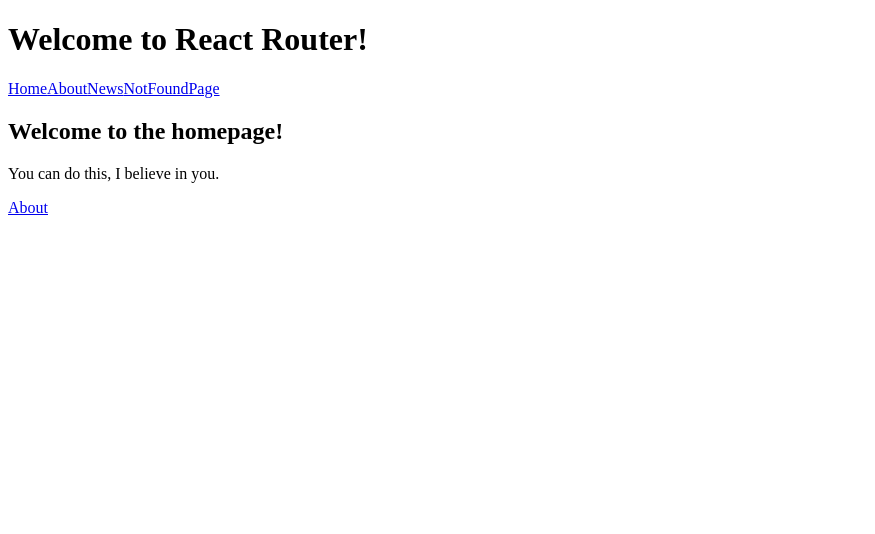
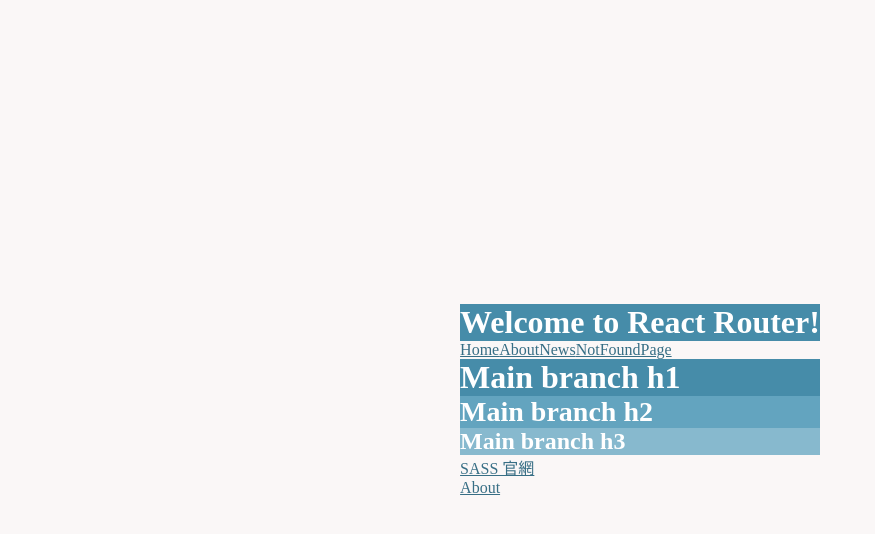
Before and after one commit to IffyArt/React-Project-Demo, a React (Create React App) app: page / in a window 1280 px wide. Shown: the top 534 px of the page, without its empty margins (0-875 px from the left). Built offline with nearby package versions, Linux system fonts and the light colour scheme.

Commit message:
feat(style): create sass globals.scss and baisc mixin & variable

```diff
--- a/package.json
+++ b/package.json
@@ -10,7 +10,8 @@
     "react": "^17.0.1",
     "react-dom": "^17.0.1",
     "react-router-dom": "^6.2.1",
-    "react-scripts": "4.0.2"
+    "react-scripts": "4.0.2",
+    "sass": "^1.49.0"
   },
   "browserslist": {
     "production": [
--- a/src/index.js
+++ b/src/index.jsx
@@ -2,6 +2,7 @@
 import * as ReactDOM from 'react-dom';
 import { BrowserRouter } from 'react-router-dom';
 import App from './App';
+import './styles/globals.scss';
 
 ReactDOM.render(
   <BrowserRouter>
--- a/src/pages/HomePage.jsx
+++ b/src/pages/HomePage.jsx
@@ -4,8 +4,10 @@
   return (
     <>
       <main>
-        <h2>Welcome to the homepage!</h2>
-        <p>You can do this, I believe in you.</p>
+        <h1>Main branch h1</h1>
+        <h2>Main branch h2</h2>
+        <h3>Main branch h3</h3>
+        <a href='https://sass-lang.com/'>SASS 官網</a>
       </main>
       <nav>
         <Link to='/about' className='iii'>
--- /dev/null
+++ b/src/styles/globals.scss
@@ -0,0 +1,47 @@
+@import 'variable/color.scss';
+@import 'mixin/flex-element.scss';
+@import 'mixin/RWD.scss';
+
+* {
+  margin: 0;
+  padding: 0;
+}
+
+// 常用引入
+body {
+  min-height: 100vh;
+  background-color: $color_primary;
+  color: $color_text-color;
+
+  @extend %flex-center;
+
+  @include phone-width {
+    background-color: $color_accent;
+  }
+}
+
+
+// 迴圈函示 https://sass-lang.com/documentation/at-rules/control
+$titles: ('h1': 2rem, 'h2': 1.75rem, 'h3': 1.5rem);
+
+@each $tag,
+$value in $titles {
+  #{$tag} {
+    color: white;
+    font-size: $value;
+  }
+}
+
+@for $i from 1 through 3 {
+  h#{$i} {
+    background-color: lighten($color_accent, $i * 10%);
+  }
+}
+
+a {
+  color: $color_accent;
+
+  &:hover {
+    color: lighten($color_accent, 20%);
+  }
+}
--- /dev/null
+++ b/src/styles/mixin/RWD.scss
@@ -0,0 +1,64 @@
+// RWD size
+$XXL-media: 1760px;
+$XL-media: 1430px;
+$L-media: 1240px;
+$M-media: 966px;
+$S-media: 556px;
+$SS-media: 330px;
+
+// 1760px> Display
+@mixin XXLpc-width() {
+  @media all and (min-width: $XXL-media) {
+    @content;
+  }
+}
+
+// 1760px~1430px Display
+@mixin XLpc-width() {
+  @media all and (max-width: $XXL-media) and (min-width: $XL-media) {
+    @content;
+  }
+}
+
+// 1240px~1430px Display
+@mixin Lpc-width() {
+  @media all and (max-width: $XL-media) and (min-width: $L-media) {
+    @content;
+  }
+}
+
+// 1240px~966px Display */
+@mixin pc-width() {
+  @media all and (max-width: $L-media) and (min-width: $M-media) {
+    @content;
+  }
+}
+
+// 966px~556px Display
+@mixin pad-width() {
+  @media all and (max-width: $M-media) and (min-width: $S-media) {
+    @content;
+  }
+}
+
+// 556px~0 Display
+@mixin phone-width() {
+  @media all and (max-width: $S-media) {
+    @content;
+  }
+}
+
+// 330px~0 Display
+@mixin s-phone-width() {
+  @media all and (max-width: $SS-media) {
+    @content;
+  }
+}
+
+
+// 966px~0 Display
+@mixin pad-under-width() {
+  @media all and (max-width: $M-media) {
+    @content;
+  }
+}
--- /dev/null
+++ b/src/styles/mixin/flex-element.scss
@@ -0,0 +1,44 @@
+%flex-center {
+  display: flex;
+  align-items: center;
+  justify-content: center;
+}
+
+%flex-row {
+  display: flex;
+  flex-flow: row;
+}
+
+%flex-row-center {
+  display: flex;
+  align-items: center;
+  flex-flow: row;
+}
+
+%flex-row-between {
+  display: flex;
+  justify-content: space-between;
+}
+
+%flex-column {
+  display: flex;
+  flex-flow: column;
+}
+
+%flex-column-center {
+  display: flex;
+  align-items: center;
+  flex-flow: column;
+}
+
+%flex-column-between {
+  display: flex;
+  flex-flow: column;
+  justify-content: space-between;
+  height: 100%;
+}
+
+%flex-wrap {
+  display: flex;
+  flex-flow: row wrap;
+}
--- /dev/null
+++ b/src/styles/variable/color.scss
@@ -0,0 +1,5 @@
+$color_accent: #376e85;
+$color_auxiliary:#47180b;
+$color_primary:#faf7f7;
+
+$color_text-color:#1f100b;
```
Also changed, not shown: src/App.jsx (renamed from src/App.js), 1 other file (tests, documents, lock files or other folders).
